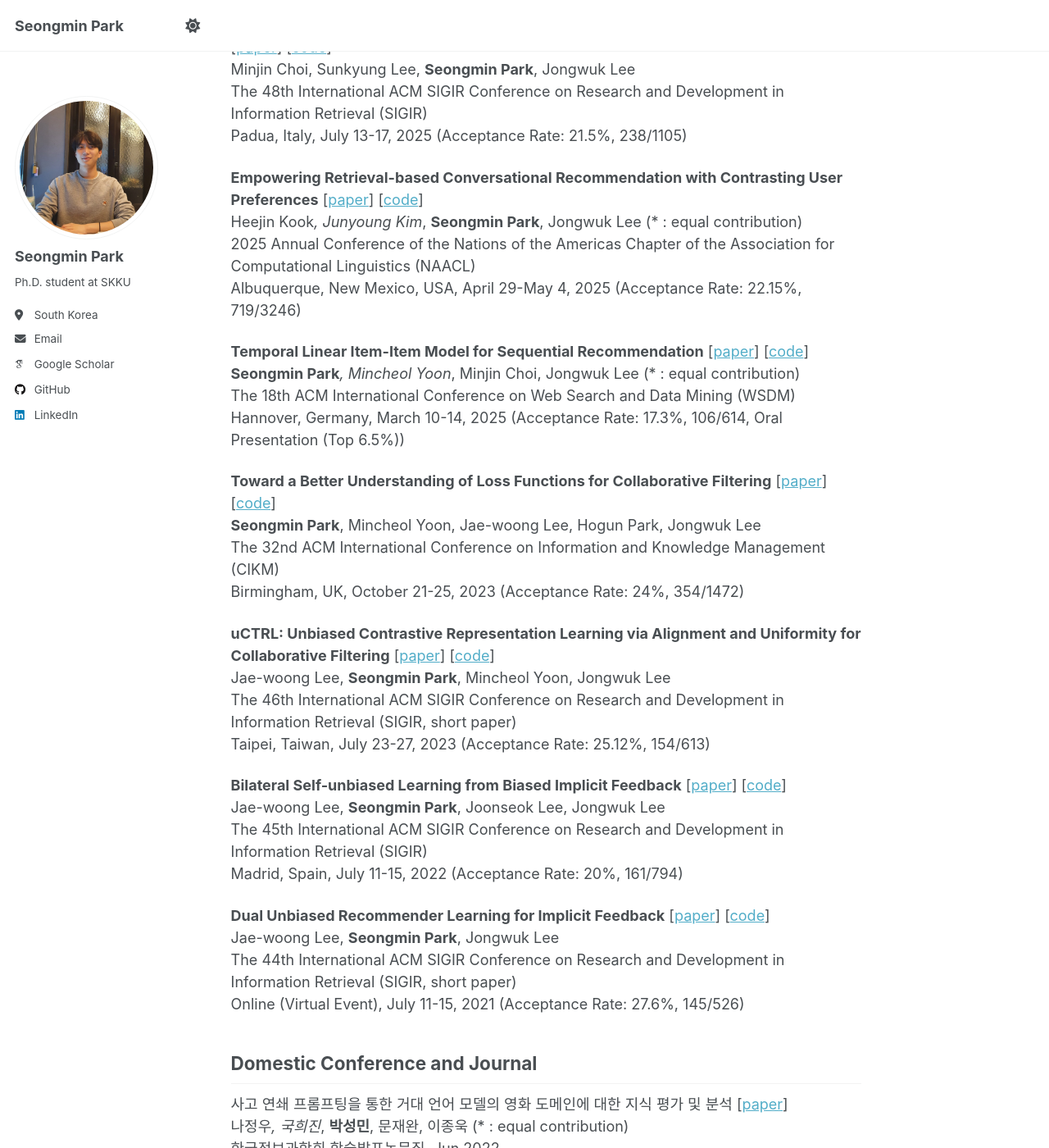
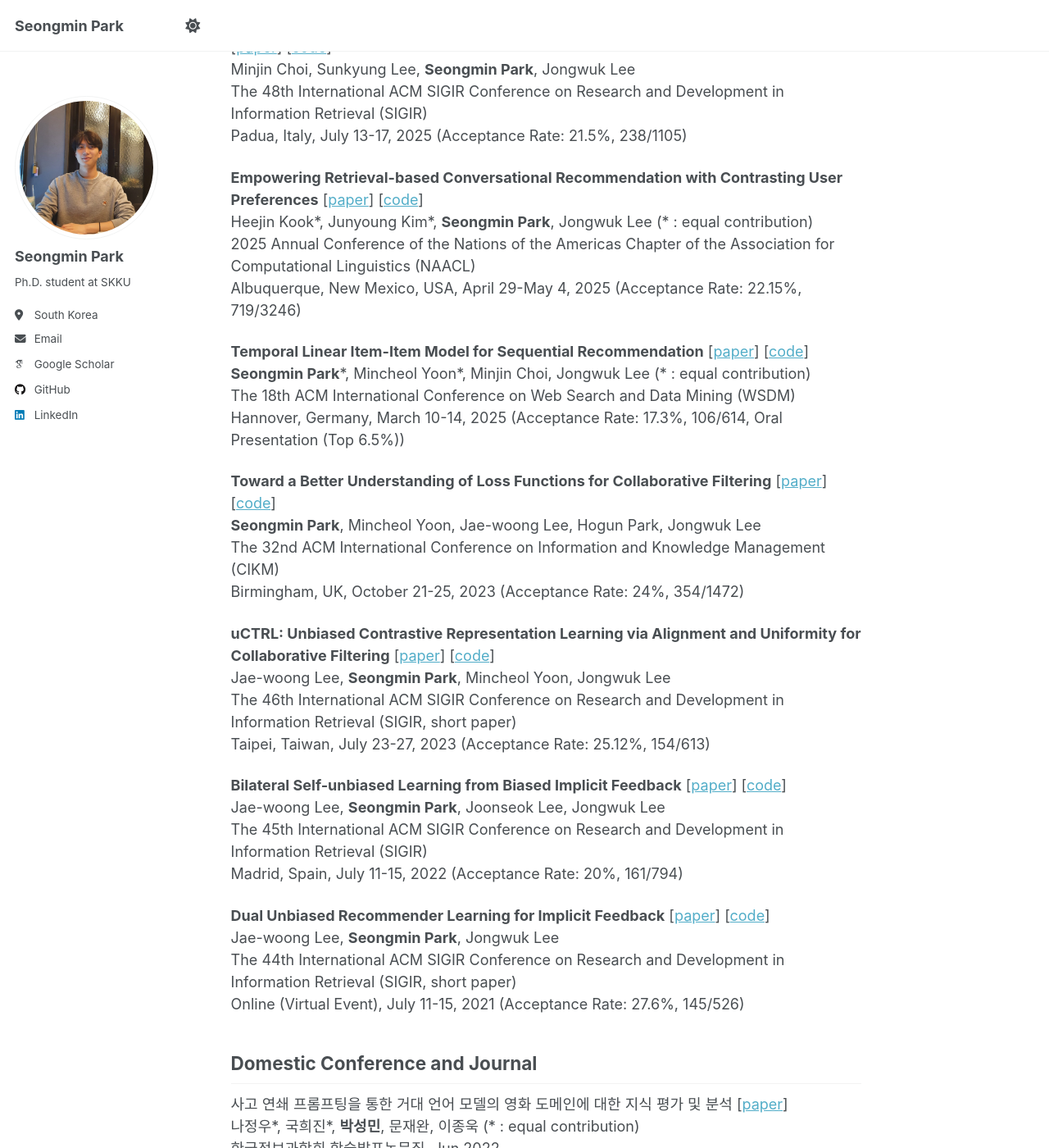
Before and after one commit to psm1206/psm1206.github.io, a Jekyll site: the page built from _pages/about.md, in a window 1280 px wide and 1400 px high, scrolled down 570 px. Shown: the whole window at 82% size. Built offline with Jekyll 4.4.1, drawn with Linux system fonts in a browser that asks for light colours; some web fonts are replaced; a script that is not in the unit is left out.

```diff
--- a/_pages/about.md
+++ b/_pages/about.md
@@ -23,12 +23,12 @@ The 48th International ACM SIGIR Conference on Research and Development in Infor
 Padua, Italy, July 13-17, 2025 (Acceptance Rate: 21.5%, 238/1105)
 
 **Empowering Retrieval-based Conversational Recommendation with Contrasting User Preferences** [[paper](https://arxiv.org/abs/2503.22005)] [[code](https://github.com/kookeej/CORAL)] <br>
-Heejin Kook*, Junyoung Kim*, **Seongmin Park**, Jongwuk Lee (* : equal contribution) <br>
+Heejin Kook\*, Junyoung Kim\*, **Seongmin Park**, Jongwuk Lee (\* : equal contribution) <br>
 2025 Annual Conference of the Nations of the Americas Chapter of the Association for Computational Linguistics (NAACL) <br>
 Albuquerque, New Mexico, USA, April 29-May 4, 2025 (Acceptance Rate: 22.15%, 719/3246)
 
 **Temporal Linear Item-Item Model for Sequential Recommendation** [[paper](https://arxiv.org/abs/2412.07382)] [[code](https://github.com/psm1206/TALE)] <br>
-**Seongmin Park***, Mincheol Yoon*, Minjin Choi, Jongwuk Lee (* : equal contribution) <br>
+**Seongmin Park**\*, Mincheol Yoon\*, Minjin Choi, Jongwuk Lee (\* : equal contribution) <br>
 The 18th ACM International Conference on Web Search and Data Mining (WSDM) <br>
 Hannover, Germany, March 10-14, 2025 (Acceptance Rate: 17.3%, 106/614, Oral Presentation (Top 6.5%))
 
@@ -54,5 +54,5 @@ Online (Virtual Event), July 11-15, 2021 (Acceptance Rate: 27.6%, 145/526)
 
 ## Domestic Conference and Journal
 사고 연쇄 프롬프팅을 통한 거대 언어 모델의 영화 도메인에 대한 지식 평가 및 분석 [[paper](https://www.dbpia.co.kr/journal/articleDetail?nodeId=NODE11488244)] <br>
-나정우*, 국희진*, **박성민**, 문재완, 이종욱 (* : equal contribution) <br>
+나정우\*, 국희진\*, **박성민**, 문재완, 이종욱 (\* : equal contribution) <br>
 한국정보과학회 학술발표논문집, Jun 2022
```
